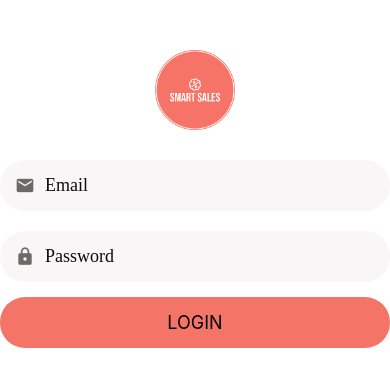
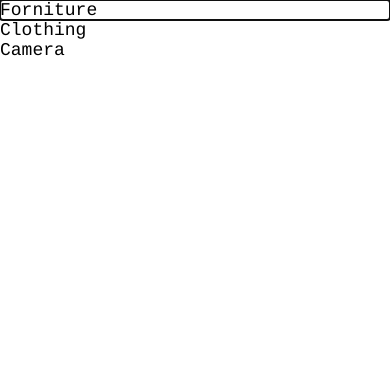
Before and after one commit to LuisMFG1992/myFirstReactNativeApp, a React Native app: screen / in a window 390 px wide. Shown: the top 386 px of the page. Built offline with nearby package versions, Linux system fonts and the light colour scheme.

Commit message:
adding categories

```diff
--- a/App.js
+++ b/App.js
@@ -17,10 +17,10 @@ import { useState } from "react";
 import AppTextInput from "./app/components/AppTextInput";
 import AppPicker from "./app/components/AppPicker";
 import LoginScreen from "./app/Screens/LoginScreen";
+import ListingEditScreen from "./app/Screens/ListingEditScreen";
 
 export default function App() {
-  const [isNew, SetIsNew] = useState(false);
-  return <LoginScreen />;
+  return <ListingEditScreen />;
 }
 
 const styles = StyleSheet.create({
--- /dev/null
+++ b/app/Screens/ListingEditScreen.js
@@ -0,0 +1,66 @@
+import React from "react";
+import * as Yup from "yup";
+import AppPicker from "../components/AppPicker";
+
+import {
+  AppForm,
+  AppFormField,
+  AppFormPicker,
+  SubmitButton,
+} from "../components/foms";
+import Screen from "../components/Screen";
+
+const validationSchema = Yup.object().shape({
+  title: Yup.string().required().min(1).label("Title"),
+  price: Yup.string().required().min(1).max(1000).label("Price"),
+  description: Yup.string().label("Description"),
+  category: Yup.object().required().nullable().label("Category"),
+});
+
+const categories = [
+  { label: "Forniture", value: 1 },
+  { label: "Clothing", value: 2 },
+  { label: "Camera", value: 3 },
+];
+
+function ListingEditScreen(props) {
+  return (
+    <Screen>
+      <AppForm
+        initialValues={{
+          title: "",
+          price: "",
+          description: "",
+          categories: null,
+        }}
+        onSubmit={(values) => console.log(values)}
+        validationSchema={validationSchema}
+      >
+        <AppFormField maxLeght={255} name="title" placeholder="Title" />
+        <AppFormField
+          keyboardType="numeric"
+          maxLeght={8}
+          name="price"
+          placeholder="Price"
+        />
+        <AppPicker items={categories} name="category" placeholder="Category" />
+        <AppFormField
+          maxLeght={255}
+          miltiline
+          name="description"
+          numberOfLines={3}
+          placeholder="Description"
+        />
+        <SubmitButton title="Post" />
+      </AppForm>
+    </Screen>
+  );
+}
+
+// const styles = StyleSheet.create({
+//   container: {
+//     padding: 10,
+//   },
+// });
+
+export default ListingEditScreen;
--- a/app/Screens/LoginScreen.js
+++ b/app/Screens/LoginScreen.js
@@ -4,9 +4,8 @@ import { Formik } from "formik";
 import * as Yup from "yup";
 
 import Screen from "../components/Screen";
-import AppFormField from "../components/foms/AppFormField";
-import SubmitButton from "../components/SubmitButton";
-import AppForm from "../components/foms/AppForm";
+
+import { AppFormField, SubmitButton, AppForm } from "../components/foms";
 
 const validationSchema = Yup.object().shape({
   email: Yup.string().required().email().label("Email"),
--- a/app/components/AppPicker.js
+++ b/app/components/AppPicker.js
@@ -5,16 +5,17 @@ import {
   Platform,
   Modal,
   Button,
-  Text,
   TouchableWithoutFeedback,
+  FlatList,
 } from "react-native";
 import { MaterialCommunityIcons } from "@expo/vector-icons";
 
 import defaultStyles from "../config/styles";
 import AppText from "./AppText";
 import Screen from "./Screen";
+import { TouchableOpacity } from "react-native";
 
-function AppPicker({ icon, placeholder, ...otherProps }) {
+function AppPicker({ items, icon, placeholder, ...otherProps }) {
   const [isVisible, setIsVisible] = useState(true);
   return (
     <>
@@ -40,7 +41,15 @@ function AppPicker({ icon, placeholder, ...otherProps }) {
       </TouchableWithoutFeedback>
       <Modal visible={isVisible} animationType="slide">
         <Screen>
-          <Button title="Click here" onPress={() => setIsVisible(false)} />
+          <FlatList
+            data={items}
+            keyExtractor={(element) => element.value}
+            renderItem={({ item }) => (
+              <TouchableOpacity onPress={() => setIsVisible(false)}>
+                <AppText>{item.label}</AppText>
+              </TouchableOpacity>
+            )}
+          />
         </Screen>
       </Modal>
     </>
--- a/app/components/foms/AppFormField.js
+++ b/app/components/foms/AppFormField.js
@@ -1,6 +1,6 @@
 import React from "react";
 import AppTextInput from "../AppTextInput";
-import ErrorMesseges from "../ErrorMesseges";
+import ErrorMesseges from "./ErrorMesseges";
 import { useFormikContext } from "formik";
 
 function AppFormField({ name, ...otherProps }) {
--- /dev/null
+++ b/app/components/foms/AppFormPicker.js
@@ -0,0 +1,19 @@
+import { useFormik } from "formik";
+import React from "react";
+import AppPicker from "../../components/AppPicker";
+import ErrorMesseges from "./ErrorMesseges";
+
+function AppFormPicker({ items, name, placeholder }) {
+  const { errors, setFieldValue, touched, values } = useFormik();
+  return (
+    <AppPicker
+      items={(item) => setFieldValue(name, item)}
+      placeholder={placeholder}
+      selectedItem={values[name]}
+    >
+      <ErrorMesseges error={errors[name]} visible={touched[name]} />
+    </AppPicker>
+  );
+}
+
+export default AppFormPicker;
--- a/app/components/ErrorMesseges.js
+++ b/app/components/foms/ErrorMesseges.js
@@ -1,6 +1,6 @@
 import React from "react";
 import { StyleSheet } from "react-native";
-import AppText from "./AppText";
+import AppText from "../AppText";
 
 function ErrorMesseges({ error, visible }) {
   if (!error || !visible) return null;
--- a/app/components/SubmitButton.js
+++ b/app/components/foms/SubmitButton.js
@@ -1,6 +1,6 @@
 import { useFormikContext } from "formik";
 import React from "react";
-import AppButton from "./AppButton";
+import AppButton from "../AppButton";
 
 function SubmitButton({ title }) {
   const { handleSubmit } = useFormikContext();
--- /dev/null
+++ b/app/components/foms/index.js
@@ -0,0 +1,7 @@
+import AppForm from "./AppForm";
+import AppFormField from "./AppFormField";
+import AppFormPicker from "./AppFormPicker";
+import ErrorMesseges from "./ErrorMesseges";
+import SubmitButton from "./SubmitButton";
+
+export { AppForm, AppFormField, ErrorMesseges, SubmitButton, AppFormPicker };
```
